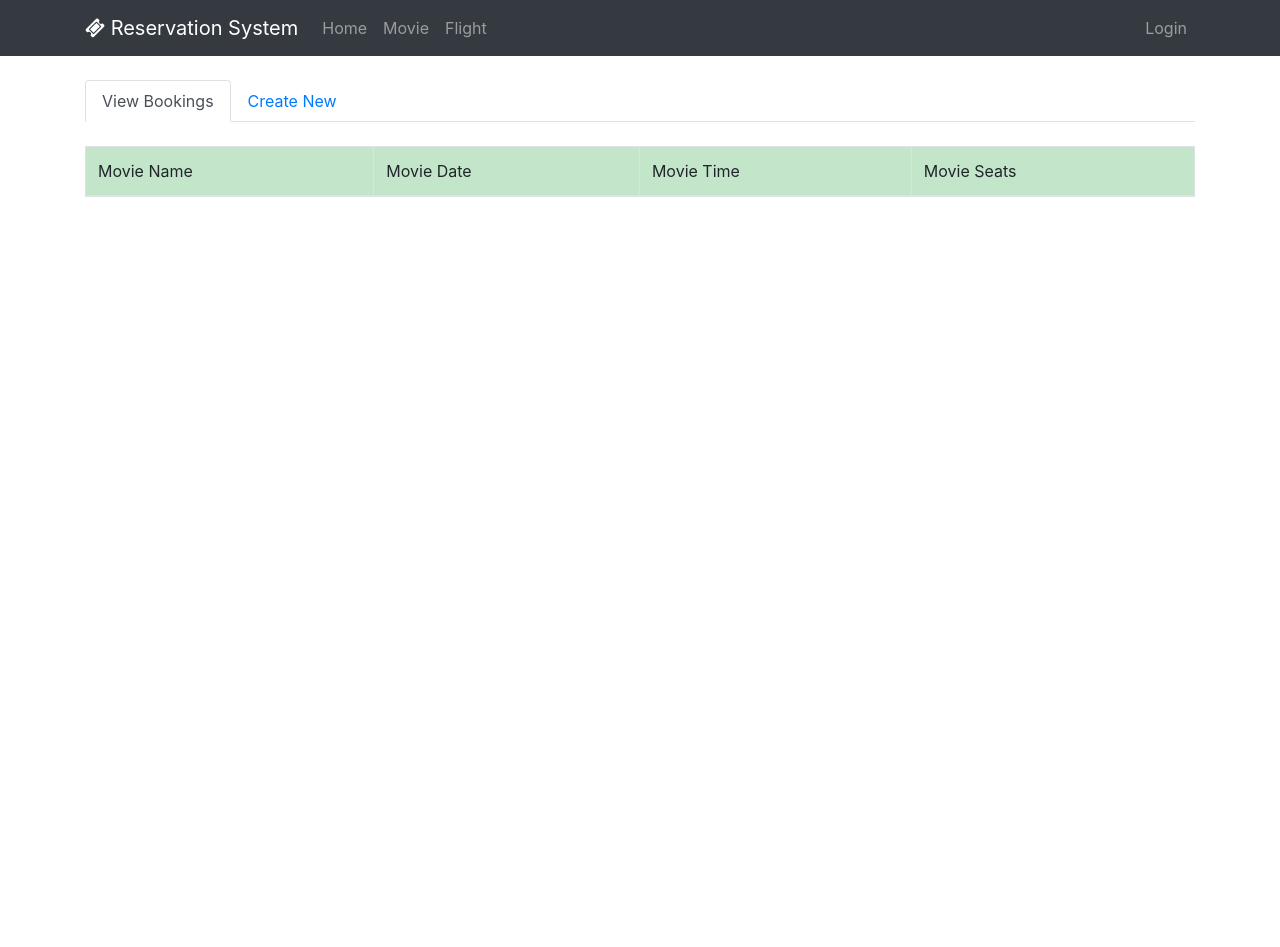
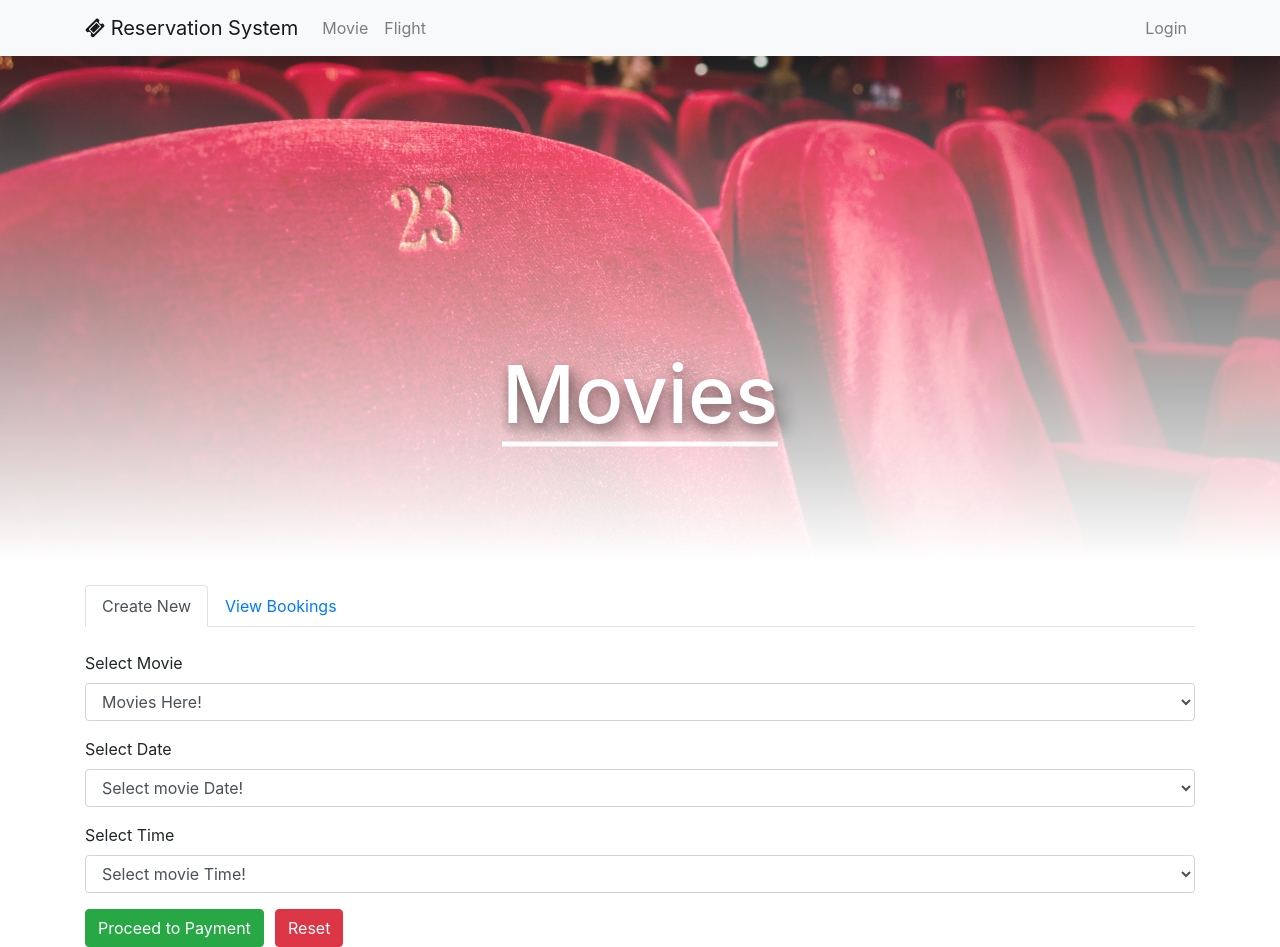
Before and after one commit to maybeabhishek/Movie-Recommendation-and-Booking, a Flask app: page /movie in a window 1280 px wide. Before the commit the page ends 197 px from the top, so only its background shows below. Run offline with Flask 2, Linux system fonts and the light colour scheme; some libraries are stand-ins or nearby versions.

Commit message:
Configured movies page

```diff
--- a/app.py
+++ b/app.py
@@ -7,7 +7,11 @@ def renderHome():
   return render_template("home.htm")
 
 @app.route("/movie")
-def renderMove():
+def renderMovie():
   return render_template("movie.htm")
 
+@app.route("/flight")
+def renderFlight():
+  return render_template("flight.htm")
+
 app.run(port=80, debug=True)
--- a/static/home.scss
+++ b/static/home.scss
@@ -19,7 +19,7 @@ body {
       padding: 5px;
       margin: 5px;
       text-decoration: underline;
-      text-decoration-color: rgba(255, 255, 255, 0.5);
+      text-decoration-color: rgba(255, 255, 255, 0.7);
       h3{
         text-shadow:  0px 5px 5px rgba(0,0,0,0.2),
                       10px 10px 15px  rgba(0,0,0,0.1),
@@ -29,3 +29,7 @@ body {
     }
   }
 }
+
+.btn{
+  background-color: rgba(255, 255, 255, 0.7)
+}
--- /dev/null
+++ b/static/movie.css
@@ -0,0 +1,30 @@
+.banner {
+  width: 100%;
+  height: 10%;
+  overflow: hidden;
+}
+
+.banner img {
+  width: 100%;
+  margin-top: -5%;
+  -webkit-mask-image: -webkit-gradient(linear, left top, left bottom, from(black), to(rgba(0, 0, 0, 0)));
+  -webkit-mask-image: linear-gradient(to bottom, black, rgba(0, 0, 0, 0));
+          mask-image: -webkit-gradient(linear, left top, left bottom, from(black), to(rgba(0, 0, 0, 0)));
+          mask-image: linear-gradient(to bottom, black, rgba(0, 0, 0, 0));
+}
+
+.banner .text-area {
+  position: absolute;
+  top: 50%;
+  left: 50%;
+  -webkit-transform: translate(-50%, -50%);
+          transform: translate(-50%, -50%);
+}
+
+.banner .text-area h1 {
+  font-size: 5rem;
+  color: white;
+  border-bottom: 5px solid white;
+  text-shadow: 0px 5px 10px rgba(0, 0, 0, 0.3), 10px 10px 15px rgba(0, 0, 0, 0.2), 10px 10px 20px rgba(0, 0, 0, 0.2);
+}
+/*# sourceMappingURL=movie.css.map */
--- /dev/null
+++ b/static/movie.scss
@@ -0,0 +1,32 @@
+.banner {
+  width: 100%;
+  height: 10%;
+  overflow: hidden;
+  img {
+    // height: 100%;
+    width: 100%;
+    margin-top: -5%;
+    -webkit-mask-image:-webkit-gradient(linear, left top, left bottom, from(rgba(0,0,0,1)), to(rgba(0,0,0,0)));
+    mask-image: linear-gradient(to bottom, rgba(0,0,0,1), rgba(0,0,0,0));
+    // background-image: url("/static/images/movie1.jpg")
+  }
+
+  .text-area {
+    position: absolute;
+    top: 50%;
+    left: 50%;
+    transform: translate(-50%, -50%);
+
+    h1 {
+      font-size: 5rem;
+      color: white;
+      border-bottom: 5px solid white;
+
+      text-shadow: 0px 5px 10px rgba(0, 0, 0, 0.3),
+        10px 10px 15px rgba(0, 0, 0, 0.2),
+        10px 10px 20px rgba(0, 0, 0, 0.2);
+
+    }
+  }
+
+}
--- a/templates/home.htm
+++ b/templates/home.htm
@@ -22,7 +22,7 @@
     <div class="banner text-center">
       <div class="text-area">
         <h3>One Stop Booking!</h3>
-        <a class="btn btn-info" href="/register">Register Now!</a>
+        <a class="btn btn-outline-primary" href="/register">Register Now!</a>
       </div>
     </div>
   </div>
--- a/templates/movie.htm
+++ b/templates/movie.htm
@@ -15,36 +15,29 @@
 
 <body>
   {% include 'navbar.htm' %}
+  <div class="banner">
+    <img src="/static/images/movie1.jpg">
+    <div class="text-area">
+      <h1>Movies</h1>
+    </div>
+  </div>
   <div class="container mt-4">
     <!-- Tabs -->
     <nav>
       <div class="nav nav-tabs" id="nav-tab" role="tablist">
-        <a class="nav-item nav-link active" id="nav-home-tab" data-toggle="tab" href="#nav-view" role="tab"
-          aria-controls="nav-view" aria-selected="true">View Bookings</a>
-        <a class="nav-item nav-link" id="nav-profile-tab" data-toggle="tab" href="#nav-create" role="tab" aria-controls="nav-create"
-          aria-selected="false">Create New</a>
+        <a class="nav-item nav-link active" id="nav-profile-tab" data-toggle="tab" href="#nav-create" role="tab"
+          aria-controls="nav-create" aria-selected="false">Create New</a>
+        <a class="nav-item nav-link" id="nav-home-tab" data-toggle="tab" href="#nav-view" role="tab" aria-controls="nav-view"
+          aria-selected="true">View Bookings</a>
+
       </div>
     </nav>
 
 
     <!-- Tab Content -->
     <div class="tab-content mt-4" id="nav-tabContent">
-      <!-- View Bookings -->
-      <div class="tab-pane fade show active" id="nav-view" role="tabpanel">
-        <table class="table table-light table-bordered">
-          <thead class="table-success">
-            <tr>
-              <td>Movie Name</td>
-              <td>Movie Date</td>
-              <td>Movie Time</td>
-              <td>Movie Seats</td>
-            </tr>
-          </thead>
-        </table>
-      </div>
-
       <!-- Create New -->
-      <div class="tab-pane fade" id="nav-create" role="tabpanel">
+      <div class="tab-pane fade show active" id="nav-create" role="tabpanel">
 
         <div class="form-container">
           <div class="row">
@@ -82,6 +75,22 @@
           </div>
         </div>
       </div>
+
+      <!-- View Bookings -->
+      <div class="tab-pane fade" id="nav-view" role="tabpanel">
+        <table class="table table-light table-bordered">
+          <thead class="table-success">
+            <tr>
+              <td>Movie Name</td>
+              <td>Movie Date</td>
+              <td>Movie Time</td>
+              <td>Movie Seats</td>
+            </tr>
+          </thead>
+        </table>
+      </div>
+
+
     </div>
 
   </div>
--- a/templates/navbar.htm
+++ b/templates/navbar.htm
@@ -1,4 +1,4 @@
-<nav class="navbar navbar-expand-lg navbar-dark bg-dark">
+<nav class="navbar navbar-expand-lg navbar-light bg-light">
   <div class="container">
     <a class="navbar-brand" href="/"><i class="fa fa-ticket"></i> Reservation System</a>
     <button class="navbar-toggler" type="button" data-toggle="collapse" data-target="#navbarNav" aria-controls="navbarNav"
@@ -8,9 +8,6 @@
     <div class="collapse navbar-collapse" id="navbarNav">
 
       <ul class="navbar-nav">
-        <li class="nav-item">
-          <a class="nav-link" href="/">Home <!--span class="sr-only">(current)</span--></a>
-        </li>
         <li class="nav-item">
           <a class="nav-link" href="/movie">Movie</a>
         </li>
```
Also changed, not shown: static/home.css (+6 -2 lines), static/images/movie1.jpg (added), static/images/movie2.jpg (added), static/images/movie3.jpg (added), templates/flight.htm (added), 2 other files.
